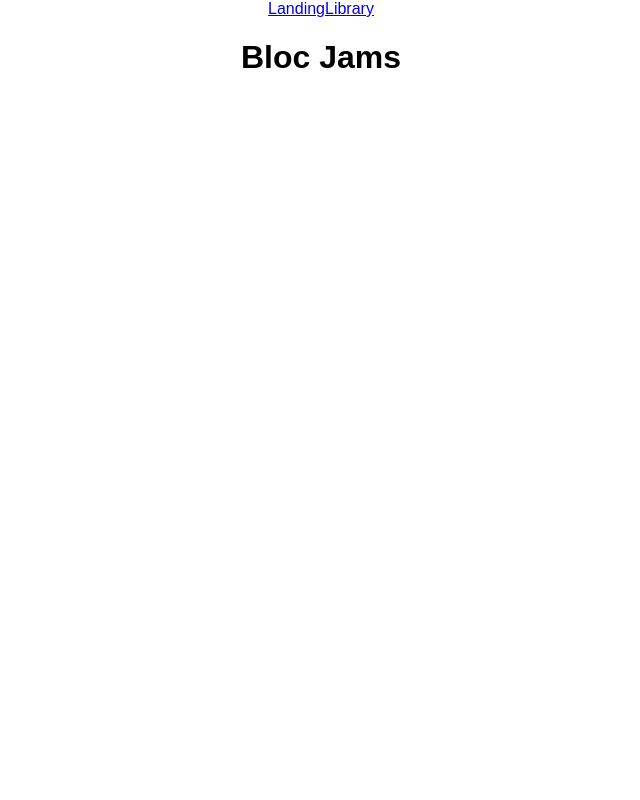
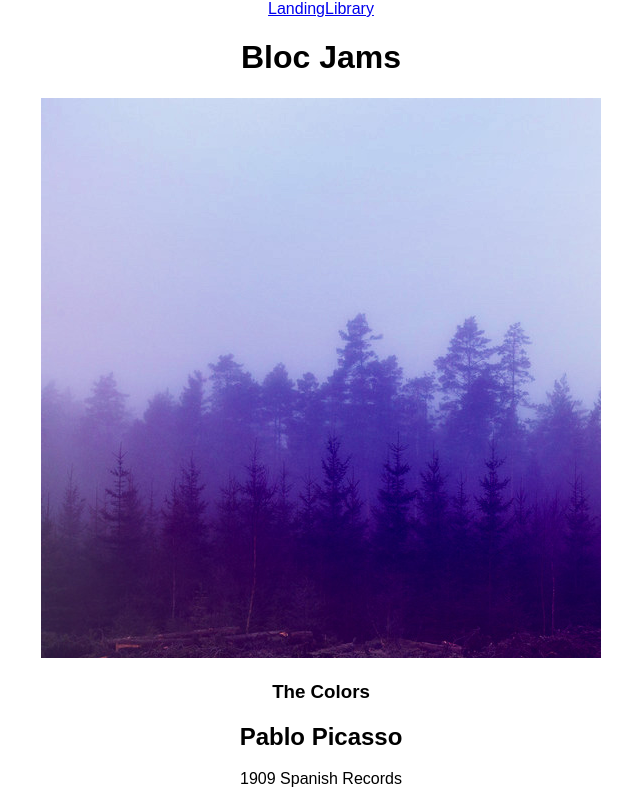
Before and after one commit to suryarashmitha/bloc-jams-react, a React (Create React App) app: page /album/the-colors in a window 1280 px wide. Shown: the whole page, without its empty margins (319-959 px from the left). Built offline with nearby package versions, Linux system fonts and the light colour scheme.

Commit message:
checkpoint-albumcomponent: completed

```diff
--- a/src/App.js
+++ b/src/App.js
@@ -18,7 +18,7 @@ class App extends Component {
         <main>
           <Route exact path="/" component={Landing} />
           <Route path="/library" component={Library} />
-          <Route path="/album/:slug" components={Album} />
+          <Route path="/album/:slug" component={Album} />
         </main>
       </div>
     );
--- a/src/components/Album.js
+++ b/src/components/Album.js
@@ -1,5 +1,6 @@
-import React, {Component} from 'react';
+import React, { Component } from 'react';
 import albumData from './../data/albums';
+
  class Album extends Component {
    constructor(props) {
      super(props);
@@ -7,19 +8,21 @@ class Album extends Component {
      const album = albumData.find( album => {
          return album.slug === this.props.match.params.slug
        });
+
        this.state = {
          album: album
        };
      }
+
    render() {
      return (
        <section className="album">
          <section id="album-info">
-          <img id="album-cover-art" src={this.state.album.albumCover} alt={this.state.album.title} />
+           <img id="album-cover-art" src={this.state.album.albumCover} alt={this.state.album.title}/>
            <div className="album-details">
              <h1 id="album-title">{this.state.album.title}</h1>
              <h2 className="artist">{this.state.album.artist}</h2>
-            <div id="release-info">{this.state.album.year} {this.state.album.label}</div>
+             <div id="release-info">{this.state.album.releaseInfo}</div>
            </div>
          </section>
          <table id="song-list">
@@ -35,4 +38,5 @@ class Album extends Component {
      );
    }
  }
+
  export default Album;
```
Lines whose indentation alone changed are shown as unchanged.
